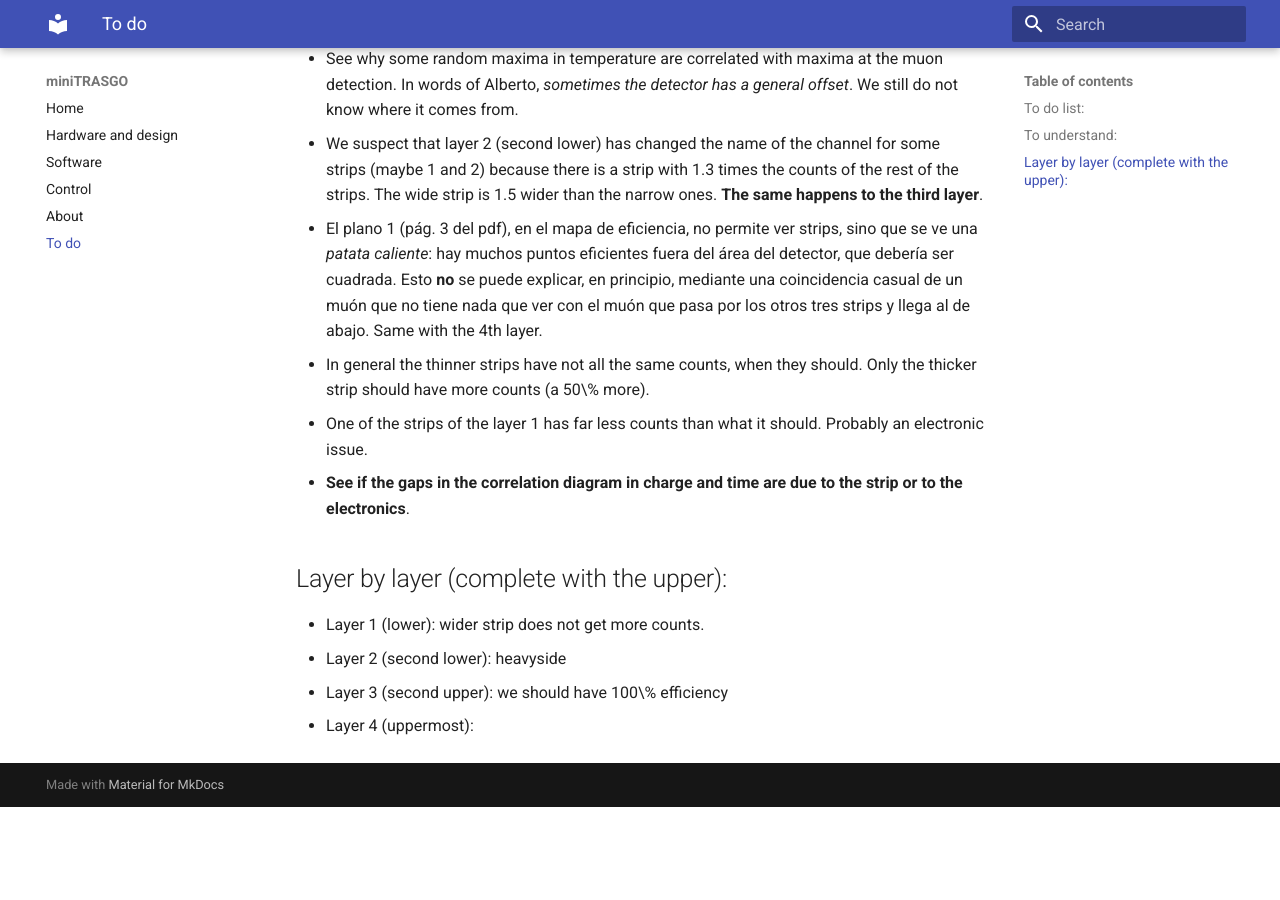
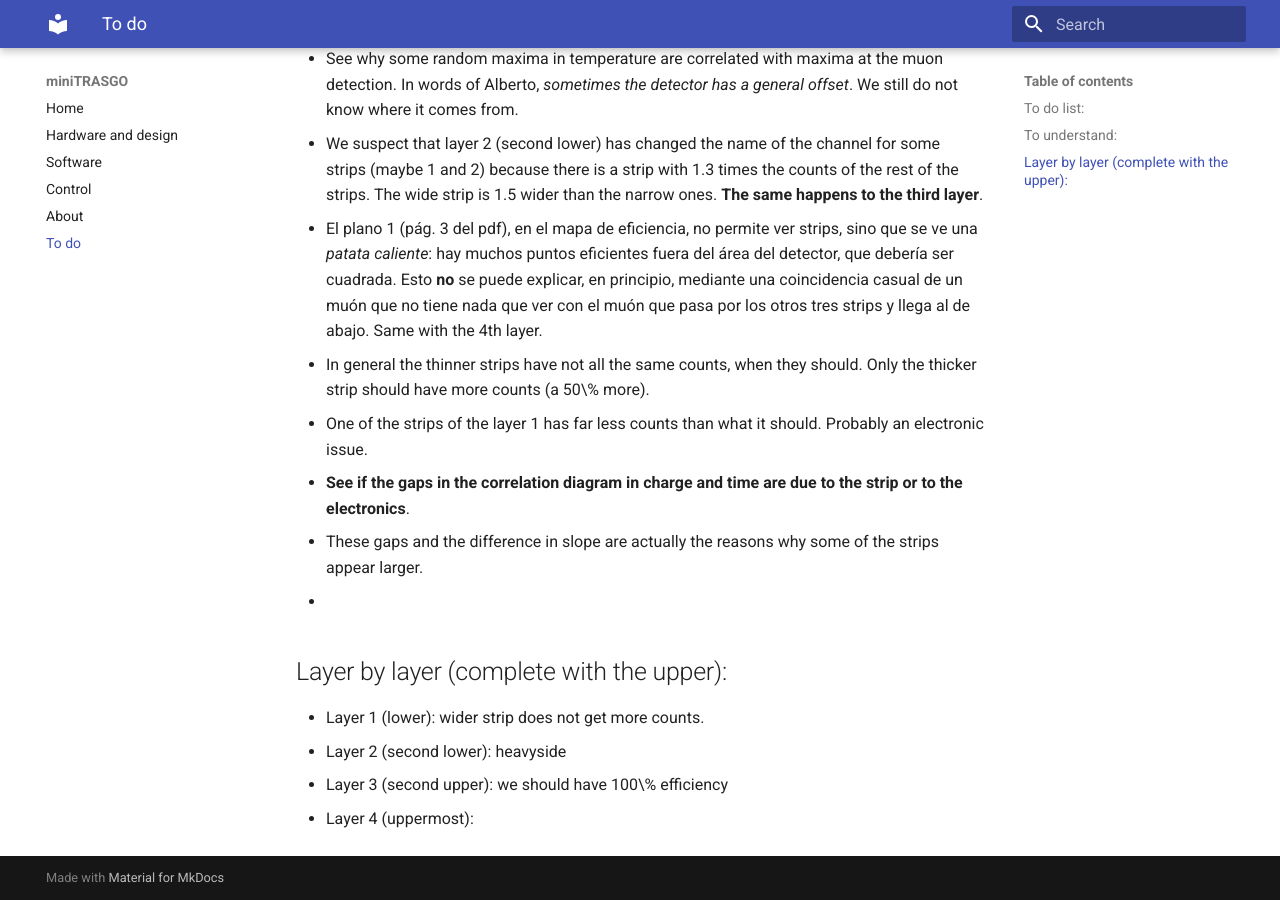
Before and after one commit to cayesoneira/miniTRASGO-documentation, an MkDocs documentation site: the page built from docs/todo.md, in a window 1280 px wide and 900 px high, scrolled down 1771 px. Built offline with MkDocs 1.6.1 and Material for MkDocs 9.7.7, drawn with Linux system fonts in a browser that asks for light colours; before the commit the page ends 2578 px from its top, so only the background shows below that.

Commit message:
Update todo.md

```diff
--- a/docs/todo.md
+++ b/docs/todo.md
@@ -36,6 +36,8 @@
 - In general the thinner strips have not all the same counts, when they should. Only the thicker strip should have more counts (a 50\% more).
 - One of the strips of the layer 1 has far less counts than what it should. Probably an electronic issue.
 - **See if the gaps in the correlation diagram in charge and time are due to the strip or to the electronics**.
+- These gaps and the difference in slope are actually the reasons why some of the strips appear larger.
+-
 
 ## Layer by layer (complete with the upper):
 - Layer 1 (lower): wider strip does not get more counts.
```
